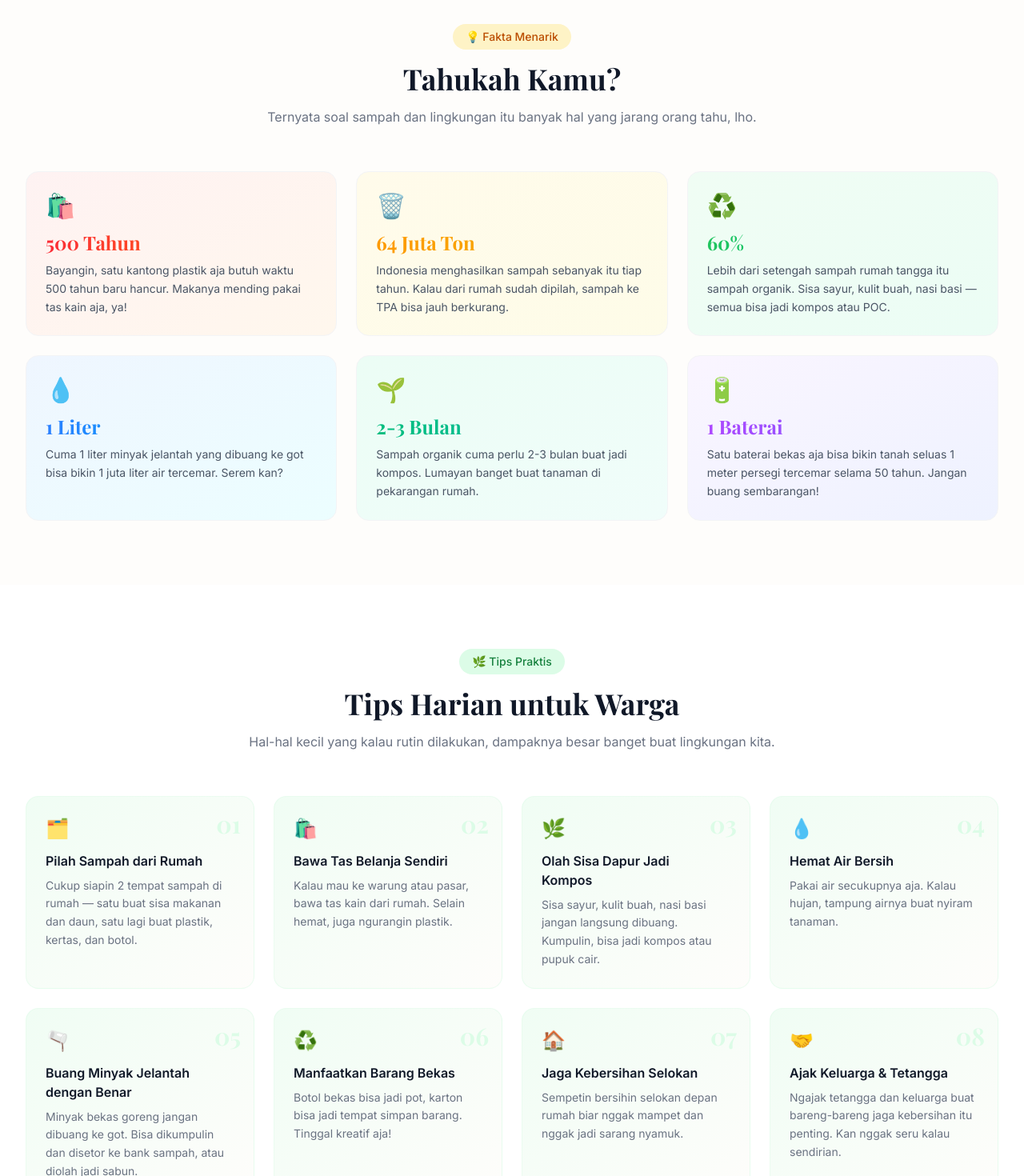
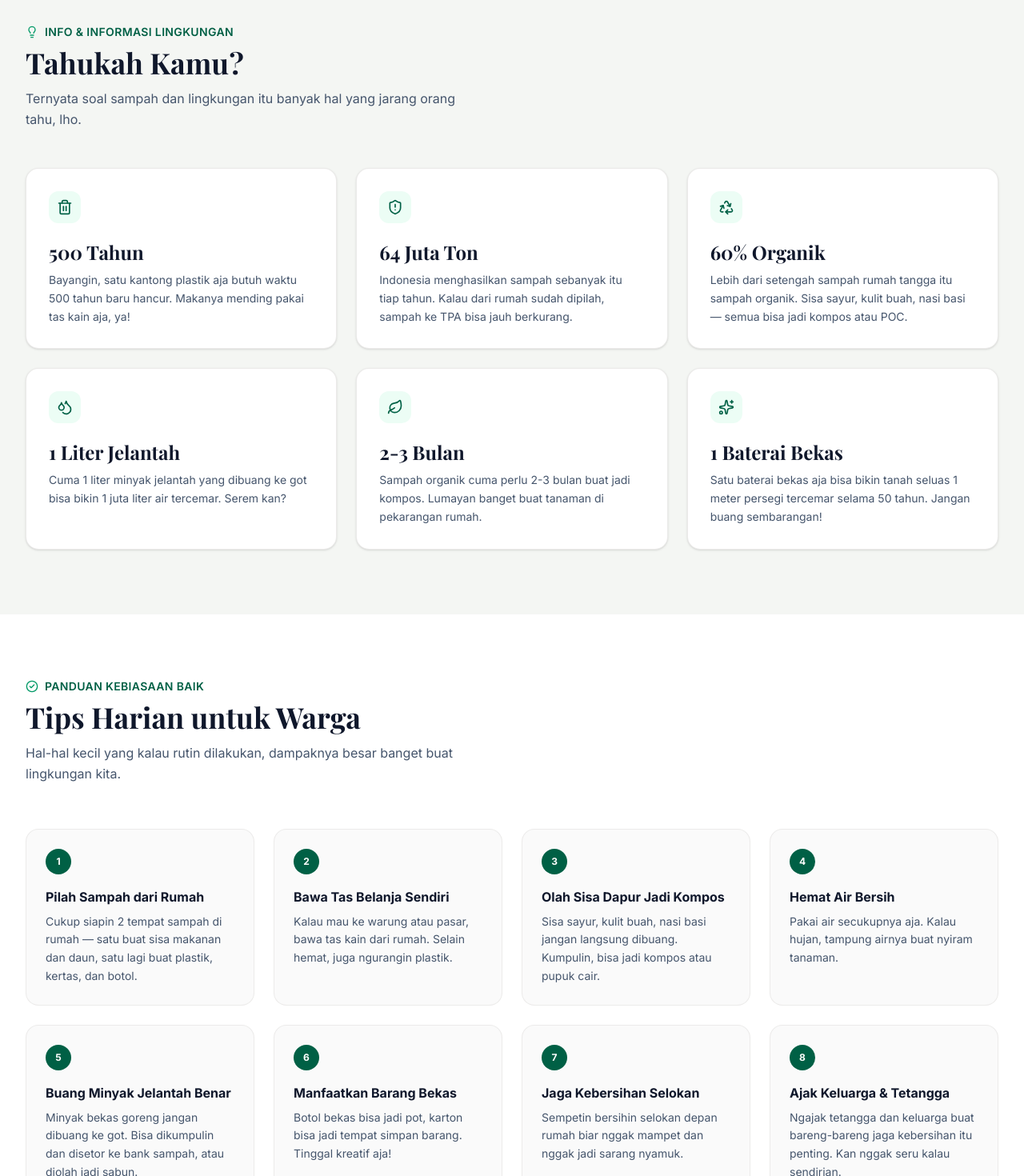
Before and after one commit to Jihansaniyya/GreenVillage, a React (Vite) app: page / in a window 1280 px wide. Shown: the part 1160-2630 px from the top of the page at 80% size. Built offline with nearby package versions, Linux system fonts and the light colour scheme.

Commit message:
biar ga ai

```diff
--- a/src/pages/Home.jsx
+++ b/src/pages/Home.jsx
@@ -1,6 +1,6 @@
 import { Link } from 'react-router-dom';
 import { motion } from 'framer-motion';
-import { Recycle, FolderTree, ArrowRight } from 'lucide-react';
+import { Recycle, FolderTree, ArrowRight, Lightbulb, CheckCircle2, Droplets, Trash2, Leaf, ShieldAlert, Sparkles } from 'lucide-react';
 import { usePlants } from '../hooks/usePlants';
 import { getCategories } from '../utils/helpers';
 
@@ -127,83 +127,76 @@ export default function Home() {
       </section>
 
       {/* Tahukah Kamu Section */}
-      <section className="py-20 bg-cream-50">
+      <section className="py-20 bg-[#F4F6F3]">
         <div className="max-w-7xl mx-auto px-4 sm:px-6 lg:px-8">
           <motion.div
             {...fadeInUp}
             whileInView={fadeInUp.animate}
             viewport={{ once: true }}
-            className="text-center mb-14"
+            className="mb-12 max-w-xl"
           >
-            <span className="inline-block px-4 py-1.5 bg-amber-100 text-amber-700 rounded-full text-sm font-medium mb-4">
-              💡 Fakta Menarik
-            </span>
-            <h2 className="text-3xl sm:text-4xl font-bold text-gray-900 font-display">
+            <div className="flex items-center gap-2 text-emerald-800 font-semibold text-sm tracking-wide uppercase mb-2">
+              <Lightbulb className="w-4 h-4 text-emerald-600" />
+              <span>Info & Informasi Lingkungan</span>
+            </div>
+            <h2 className="text-3xl sm:text-4xl font-bold text-slate-900 font-display">
               Tahukah Kamu?
             </h2>
-            <p className="mt-4 text-gray-500 max-w-2xl mx-auto">
+            <p className="mt-3 text-slate-600 text-base leading-relaxed">
               Ternyata soal sampah dan lingkungan itu banyak hal yang jarang orang tahu, lho.
             </p>
           </motion.div>
 
-          <div className="grid grid-cols-1 sm:grid-cols-2 lg:grid-cols-3 gap-6">
+          <div className="grid grid-cols-1 md:grid-cols-2 lg:grid-cols-3 gap-6">
             {[
               {
-                emoji: '🛍️',
+                icon: Trash2,
                 highlight: '500 Tahun',
                 desc: 'Bayangin, satu kantong plastik aja butuh waktu 500 tahun baru hancur. Makanya mending pakai tas kain aja, ya!',
-                color: 'from-red-500 to-orange-500',
-                bg: 'from-red-50 to-orange-50',
               },
               {
-                emoji: '🗑️',
+                icon: ShieldAlert,
                 highlight: '64 Juta Ton',
                 desc: 'Indonesia menghasilkan sampah sebanyak itu tiap tahun. Kalau dari rumah sudah dipilah, sampah ke TPA bisa jauh berkurang.',
-                color: 'from-amber-500 to-yellow-500',
-                bg: 'from-amber-50 to-yellow-50',
               },
               {
-                emoji: '♻️',
-                highlight: '60%',
+                icon: Recycle,
+                highlight: '60% Organik',
                 desc: 'Lebih dari setengah sampah rumah tangga itu sampah organik. Sisa sayur, kulit buah, nasi basi — semua bisa jadi kompos atau POC.',
-                color: 'from-green-500 to-emerald-500',
-                bg: 'from-green-50 to-emerald-50',
               },
               {
-                emoji: '💧',
-                highlight: '1 Liter',
+                icon: Droplets,
+                highlight: '1 Liter Jelantah',
                 desc: 'Cuma 1 liter minyak jelantah yang dibuang ke got bisa bikin 1 juta liter air tercemar. Serem kan?',
-                color: 'from-blue-500 to-cyan-500',
-                bg: 'from-blue-50 to-cyan-50',
               },
               {
-                emoji: '🌱',
+                icon: Leaf,
                 highlight: '2-3 Bulan',
                 desc: 'Sampah organik cuma perlu 2-3 bulan buat jadi kompos. Lumayan banget buat tanaman di pekarangan rumah.',
-                color: 'from-emerald-500 to-teal-500',
-                bg: 'from-emerald-50 to-teal-50',
               },
               {
-                emoji: '🔋',
-                highlight: '1 Baterai',
+                icon: Sparkles,
+                highlight: '1 Baterai Bekas',
                 desc: 'Satu baterai bekas aja bisa bikin tanah seluas 1 meter persegi tercemar selama 50 tahun. Jangan buang sembarangan!',
-                color: 'from-purple-500 to-indigo-500',
-                bg: 'from-purple-50 to-indigo-50',
               },
-            ].map(({ emoji, highlight, desc, color, bg }, i) => (
+            ].map(({ icon: IconComponent, highlight, desc }, i) => (
               <motion.div
                 key={i}
-                initial={{ opacity: 0, y: 30 }}
+                initial={{ opacity: 0, y: 20 }}
                 whileInView={{ opacity: 1, y: 0 }}
                 viewport={{ once: true }}
-                transition={{ duration: 0.5, delay: i * 0.1 }}
-                className={`bg-gradient-to-br ${bg} rounded-2xl p-6 border border-gray-100 hover:shadow-lg hover:shadow-gray-900/5 transition-all duration-300 group hover:-translate-y-1`}
+                transition={{ duration: 0.4, delay: i * 0.08 }}
+                className="bg-white rounded-2xl p-7 border border-stone-200/80 shadow-sm hover:border-emerald-300 hover:shadow-md transition-all duration-300 flex flex-col justify-between"
               >
-                <div className="text-3xl mb-3">{emoji}</div>
-                <div className={`text-2xl font-bold bg-gradient-to-r ${color} bg-clip-text text-transparent font-display mb-2`}>
-                  {highlight}
+                <div>
+                  <div className="w-10 h-10 rounded-xl bg-emerald-50 text-emerald-800 flex items-center justify-center mb-5">
+                    <IconComponent className="w-5 h-5" />
+                  </div>
+                  <div className="text-2xl font-bold text-slate-900 font-display mb-2">
+                    {highlight}
+                  </div>
+                  <p className="text-sm text-slate-600 leading-relaxed">{desc}</p>
                 </div>
-                <p className="text-sm text-gray-600 leading-relaxed">{desc}</p>
               </motion.div>
             ))}
           </div>
@@ -211,90 +204,82 @@ export default function Home() {
       </section>
 
       {/* Tips Harian Section */}
-      <section className="py-20 bg-white">
+      <section className="py-20 bg-white border-t border-stone-100">
         <div className="max-w-7xl mx-auto px-4 sm:px-6 lg:px-8">
           <motion.div
             {...fadeInUp}
             whileInView={fadeInUp.animate}
             viewport={{ once: true }}
-            className="text-center mb-14"
+            className="mb-14 max-w-xl"
           >
-            <span className="inline-block px-4 py-1.5 bg-green-100 text-green-700 rounded-full text-sm font-medium mb-4">
-              🌿 Tips Praktis
-            </span>
-            <h2 className="text-3xl sm:text-4xl font-bold text-gray-900 font-display">
+            <div className="flex items-center gap-2 text-emerald-800 font-semibold text-sm tracking-wide uppercase mb-2">
+              <CheckCircle2 className="w-4 h-4 text-emerald-600" />
+              <span>Panduan Kebiasaan Baik</span>
+            </div>
+            <h2 className="text-3xl sm:text-4xl font-bold text-slate-900 font-display">
               Tips Harian untuk Warga
             </h2>
-            <p className="mt-4 text-gray-500 max-w-2xl mx-auto">
+            <p className="mt-3 text-slate-600 text-base leading-relaxed">
               Hal-hal kecil yang kalau rutin dilakukan, dampaknya besar banget buat lingkungan kita.
             </p>
           </motion.div>
 
-          <div className="grid grid-cols-1 sm:grid-cols-2 lg:grid-cols-4 gap-6">
+          <div className="grid grid-cols-1 md:grid-cols-2 lg:grid-cols-4 gap-6">
             {[
               {
-                num: '01',
+                num: '1',
                 title: 'Pilah Sampah dari Rumah',
                 desc: 'Cukup siapin 2 tempat sampah di rumah — satu buat sisa makanan dan daun, satu lagi buat plastik, kertas, dan botol.',
-                icon: '🗂️',
               },
               {
-                num: '02',
+                num: '2',
                 title: 'Bawa Tas Belanja Sendiri',
                 desc: 'Kalau mau ke warung atau pasar, bawa tas kain dari rumah. Selain hemat, juga ngurangin plastik.',
-                icon: '🛍️',
               },
               {
-                num: '03',
+                num: '3',
                 title: 'Olah Sisa Dapur Jadi Kompos',
                 desc: 'Sisa sayur, kulit buah, nasi basi jangan langsung dibuang. Kumpulin, bisa jadi kompos atau pupuk cair.',
-                icon: '🌿',
               },
               {
-                num: '04',
+                num: '4',
                 title: 'Hemat Air Bersih',
                 desc: 'Pakai air secukupnya aja. Kalau hujan, tampung airnya buat nyiram tanaman.',
-                icon: '💧',
               },
               {
-                num: '05',
-                title: 'Buang Minyak Jelantah dengan Benar',
+                num: '5',
+                title: 'Buang Minyak Jelantah Benar',
                 desc: 'Minyak bekas goreng jangan dibuang ke got. Bisa dikumpulin dan disetor ke bank sampah, atau diolah jadi sabun.',
-                icon: '🫗',
               },
               {
-                num: '06',
+                num: '6',
                 title: 'Manfaatkan Barang Bekas',
                 desc: 'Botol bekas bisa jadi pot, karton bisa jadi tempat simpan barang. Tinggal kreatif aja!',
-                icon: '♻️',
               },
               {
-                num: '07',
+                num: '7',
                 title: 'Jaga Kebersihan Selokan',
                 desc: 'Sempetin bersihin selokan depan rumah biar nggak mampet dan nggak jadi sarang nyamuk.',
-                icon: '🏠',
               },
               {
-                num: '08',
+                num: '8',
                 title: 'Ajak Keluarga & Tetangga',
                 desc: 'Ngajak tetangga dan keluarga buat bareng-bareng jaga kebersihan itu penting. Kan nggak seru kalau sendirian.',
-                icon: '🤝',
               },
-            ].map(({ num, title, desc, icon }, i) => (
+            ].map(({ num, title, desc }, i) => (
               <motion.div
                 key={i}
-                initial={{ opacity: 0, y: 30 }}
+                initial={{ opacity: 0, y: 20 }}
                 whileInView={{ opacity: 1, y: 0 }}
                 viewport={{ once: true }}
-                transition={{ duration: 0.5, delay: i * 0.08 }}
-                className="relative bg-gradient-to-br from-green-50 to-cream-50 rounded-2xl p-6 border border-green-100/50 hover:shadow-lg hover:shadow-green-900/5 transition-all duration-300 group hover:-translate-y-1"
+                transition={{ duration: 0.4, delay: i * 0.06 }}
+                className="bg-[#FAFAFA] rounded-2xl p-6 border border-stone-200/70 hover:border-emerald-300 hover:bg-white transition-all duration-200"
               >
-                <div className="absolute top-4 right-4 text-3xl font-bold text-green-100 font-display group-hover:text-green-200 transition-colors duration-300">
+                <div className="w-8 h-8 rounded-full bg-emerald-800 text-white font-bold text-xs flex items-center justify-center mb-4">
                   {num}
                 </div>
-                <div className="text-2xl mb-3">{icon}</div>
-                <h3 className="font-semibold text-gray-900 mb-2 pr-8">{title}</h3>
-                <p className="text-sm text-gray-500 leading-relaxed">{desc}</p>
+                <h3 className="font-bold text-slate-900 text-base mb-2">{title}</h3>
+                <p className="text-sm text-slate-600 leading-relaxed">{desc}</p>
               </motion.div>
             ))}
           </div>
```
